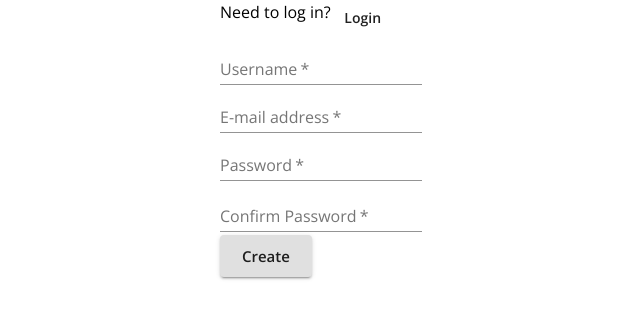
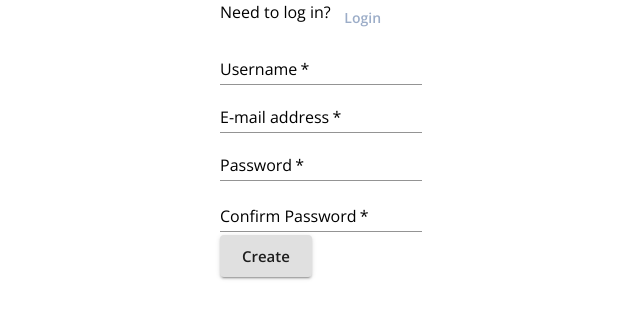
Before and after one commit to jrozal/live-chat-messenger, a React (Create React App) app in the folder client/: page / in a window 1280 px wide. Shown: the top 318 px of the page, without its empty margins (319-959 px from the left). Built offline with nearby package versions, Linux system fonts and the light colour scheme; no server answers.

Commit message:
Add text style values to theme palette

```diff
--- a/client/src/themes/theme.js
+++ b/client/src/themes/theme.js
@@ -4,6 +4,7 @@ export const theme = createTheme({
   typography: {
     fontFamily: "Open Sans, sans-serif",
     fontSize: 14,
+    fontWeightBold: 900,
     button: {
       textTransform: "none",
       letterSpacing: 0,
@@ -19,6 +20,10 @@ export const theme = createTheme({
   },
   palette: {
     primary: { main: "#3A8DFF" },
-    secondary: { main: "#B0B0B0" }
+    secondary: { main: "#B0B0B0" },
+    text: {
+      primary: "#9CADC8",
+      secondary: "#000000"
+    }
   }
 });
```
